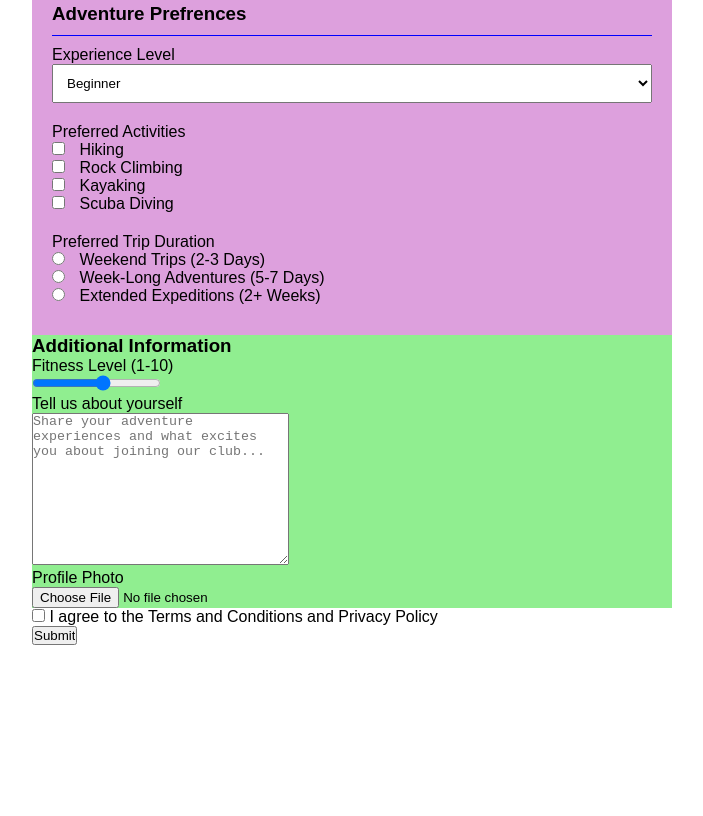
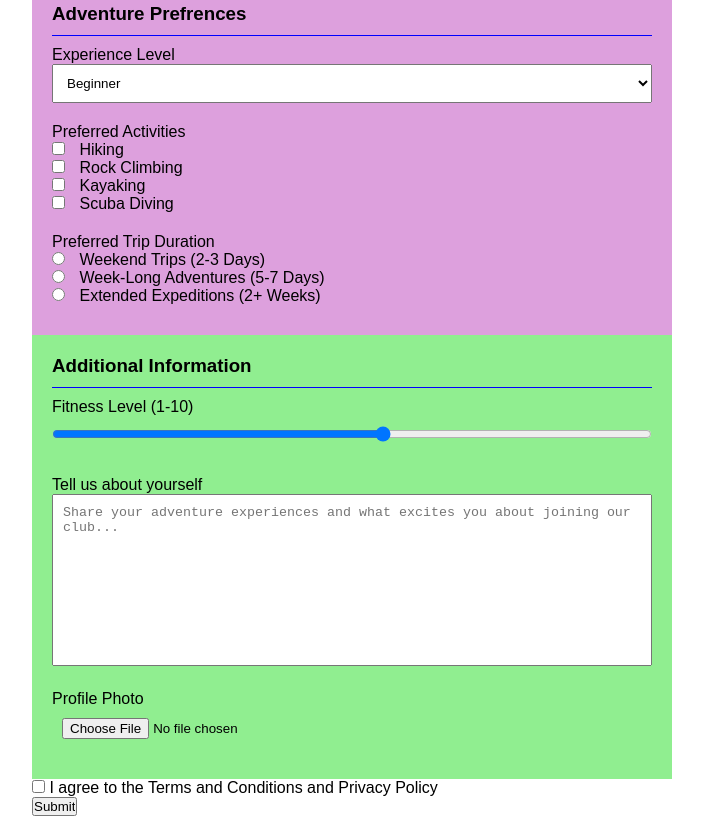
Before and after one commit to GambleLM9/HTMLForms2, a plain HTML site: page index.html in a window 1280 px wide. Shown: the part 424-1240 px from the top of the page, without its empty margins (288-991 px from the left). Before the commit the page ends 1069 px from the top, so only its background shows below. Drawn offline with Linux system fonts and the light colour scheme.

Commit message:
Finished all parts of main sections, onto the submit and agree parts

```diff
--- a/index.html
+++ b/index.html
@@ -98,7 +98,7 @@
         <div class="additional">
             <h3>Additional Information</h2>
             <div class="fitness">
-                <form>
+                <form class="fitform">
                     <label for="fitness">Fitness Level (1-10)</label>
                     <br>
                     <input type="range" name="fitness" id="fitness" min="1" max="10">
@@ -106,7 +106,7 @@
             </div>
 
             <div class="bio">
-                <form>
+                <form class="bioform">
                     <label for="bio">Tell us about yourself</label>
                     <br>
                     <textarea name="bio" id="bio" cols="30" rows="10" placeholder="Share your adventure experiences and what excites you about joining our club..."></textarea>
@@ -114,7 +114,7 @@
             </div>
 
             <div class="profile">
-                <form>
+                <form class="profform">
                     <label for="profile">Profile Photo</label>
                     <br>
                     <input type="file" name="profile" id="profile">
--- a/travel.css
+++ b/travel.css
@@ -122,4 +122,46 @@ body{
 /*Additional Information*/
 .additional{
     background-color: lightgreen;
+    padding: 20px;
 }
+.additional h3{
+    border-bottom: 1px solid blue;
+    padding-bottom: 10px;
+}
+/*Additional: Fitness level*/
+.fitness{
+    padding: 10px 0 10px 0;
+    width: 100%;
+}
+.fitform{
+    width: auto;
+}
+#fitness{
+    width: 100%;
+    padding: 10px;
+}
+/*Additional: Bio*/
+.bio{
+    padding: 10px 0 10px 0;
+    width: 100%;
+}
+.bioform{
+    width: auto;
+}
+#bio{
+    width: 100%;
+    padding: 10px;
+    resize: none;
+}
+/*Additional: Profile*/
+.profile{
+    padding: 10px 0 10px 0;
+    width: 100%;
+}
+.profform{
+    width: auto;
+}
+#profile{
+    width: 100%;
+    padding: 10px;
+}
```
